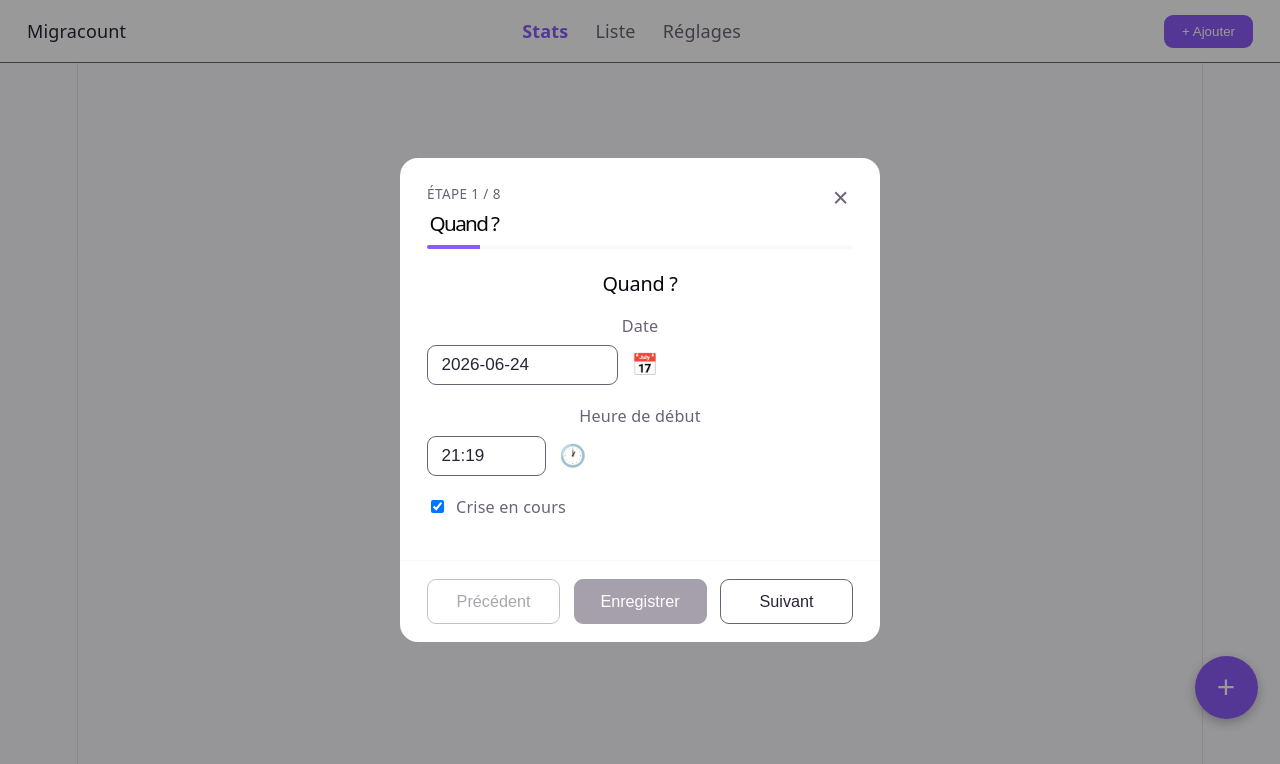
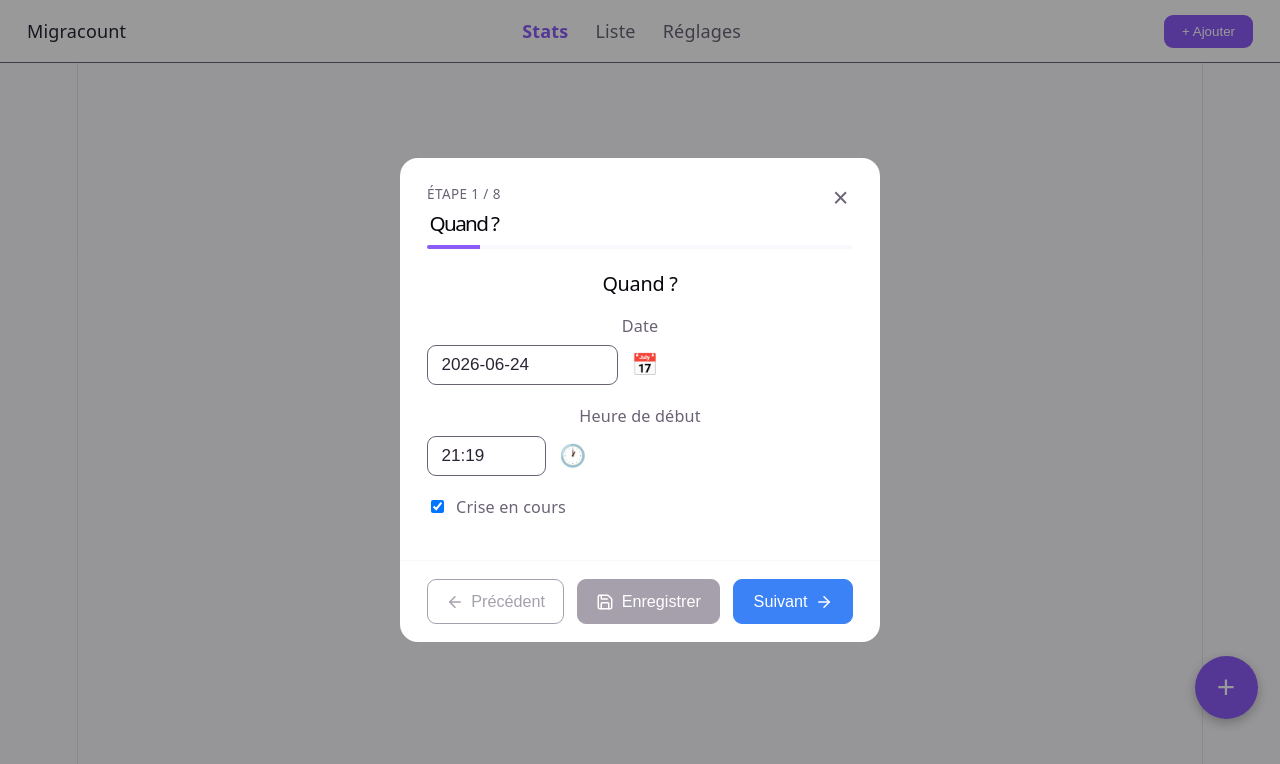
Before and after one commit to aifedespaix/migranicount, a Vue app: page / in a window 1280 px wide. Both pictures are taken after a click on the button "Ajouter une migraine". Shown: the top 764 px of the page. Built offline with nearby package versions, Linux system fonts and the light colour scheme.

Commit message:
feat: restyle form action buttons with color, icons and save validation

```diff
--- a/package.json
+++ b/package.json
@@ -12,6 +12,7 @@
   },
   "dependencies": {
     "chart.js": "^4.4.6",
+    "lucide-vue-next": "^1.0.0",
     "pinia": "^2.2.6",
     "vue": "^3.5.38",
     "vue-chartjs": "^5.3.2",
--- a/src/components/MigraineForm/MigraineFormModal.vue
+++ b/src/components/MigraineForm/MigraineFormModal.vue
@@ -25,24 +25,32 @@
       </div>
 
       <div class="modal-actions">
-        <button type="button" class="action-btn" :disabled="stepIndex === 0" @click="stepIndex--">
+        <button
+          type="button"
+          class="action-btn action-btn-prev"
+          :disabled="stepIndex === 0"
+          @click="stepIndex--"
+        >
+          <ArrowLeft :size="18" />
           Précédent
         </button>
         <button
           type="button"
-          class="action-btn action-btn-primary"
-          :disabled="stepIndex !== steps.length - 1"
+          class="action-btn action-btn-save"
+          :disabled="stepIndex !== steps.length - 1 || !canSave"
           @click="submit"
         >
+          <Save :size="18" />
           Enregistrer
         </button>
         <button
           type="button"
-          class="action-btn"
+          class="action-btn action-btn-next"
           :disabled="stepIndex === steps.length - 1"
           @click="stepIndex++"
         >
           Suivant
+          <ArrowRight :size="18" />
         </button>
       </div>
     </div>
@@ -61,6 +69,7 @@
 
 <script setup lang="ts">
 import { ref, computed, watch } from 'vue'
+import { Save, ArrowRight, ArrowLeft } from 'lucide-vue-next'
 import StepWhen from './StepWhen.vue'
 import StepIntensity from './StepIntensity.vue'
 import StepMedocs from './StepMedocs.vue'
@@ -70,7 +79,7 @@ import StepTriggers from './StepTriggers.vue'
 import StepNotes from './StepNotes.vue'
 import StepRecap from './StepRecap.vue'
 import ConfirmDialog from '../ConfirmDialog.vue'
-import { loadDraft, saveDraft, clearDraft } from './draft'
+import { loadDraft, saveDraft, clearDraft, canSaveDraft } from './draft'
 import { useMigrainesStore } from '../../stores/migraines'
 
 const props = defineProps<{ editId?: string }>()
@@ -85,6 +94,7 @@ const initialSnapshot = props.editId ? JSON.stringify(draft.value) : null
 const showConfirmDialog = ref(false)
 
 const progressPercent = computed(() => ((stepIndex.value + 1) / steps.length) * 100)
+const canSave = computed(() => canSaveDraft(draft.value))
 
 watch(draft, (d) => { if (!props.editId) saveDraft(d) }, { deep: true })
 
@@ -184,6 +194,10 @@ function submit() {
 }
 .action-btn {
   flex: 1;
+  display: inline-flex;
+  align-items: center;
+  justify-content: center;
+  gap: 0.4rem;
   padding: 0.65rem 1rem;
   border-radius: 0.5rem;
   border: 1px solid var(--color-muted);
@@ -196,15 +210,36 @@ function submit() {
   opacity: 0.4;
   cursor: not-allowed;
 }
-.action-btn-primary {
-  background: var(--color-accent);
-  color: var(--color-accent-contrast);
-  border-color: var(--color-accent);
+.action-btn-save {
+  background: var(--color-success);
+  color: var(--color-success-contrast);
+  border-color: var(--color-success);
 }
-.action-btn-primary:disabled {
+.action-btn-save:disabled {
   background: var(--color-muted);
   border-color: var(--color-muted);
   color: var(--color-surface);
+  opacity: 0.6;
+}
+.action-btn-next {
+  background: var(--color-info);
+  color: var(--color-info-contrast);
+  border-color: var(--color-info);
+}
+.action-btn-next:disabled {
+  background: var(--color-muted);
+  border-color: var(--color-muted);
+  color: var(--color-surface);
+  opacity: 0.6;
+}
+.action-btn-prev {
+  background: transparent;
+  color: var(--color-info);
+  border-color: var(--color-info);
+}
+.action-btn-prev:disabled {
+  color: var(--color-muted);
+  border-color: var(--color-muted);
   opacity: 0.6;
 }
 @media (min-width: 1024px) {
--- a/src/styles/theme.css
+++ b/src/styles/theme.css
@@ -6,6 +6,10 @@
   --color-accent-contrast: #ffffff;
   --color-muted: #6b6275;
   --color-danger: #d64545;
+  --color-success: #2f9e58;
+  --color-success-contrast: #ffffff;
+  --color-info: #3b82f6;
+  --color-info-contrast: #ffffff;
 }
 
 [data-theme="dark"] {
@@ -16,6 +20,10 @@
   --color-accent-contrast: #1c1726;
   --color-muted: #a39db0;
   --color-danger: #f08a8a;
+  --color-success: #4ade80;
+  --color-success-contrast: #1c1726;
+  --color-info: #60a5fa;
+  --color-info-contrast: #1c1726;
 }
 
 [data-theme="migraine"] {
@@ -26,6 +34,10 @@
   --color-accent-contrast: #1c2117;
   --color-muted: #a89b8a;
   --color-danger: #c97b5f;
+  --color-success: #7c9a5e;
+  --color-success-contrast: #1c2117;
+  --color-info: #6f8fae;
+  --color-info-contrast: #1c2117;
 }
 
 [data-theme="migraine"] *,
```
Also changed, not shown: 1 other file (tests, documents, lock files or other folders).
